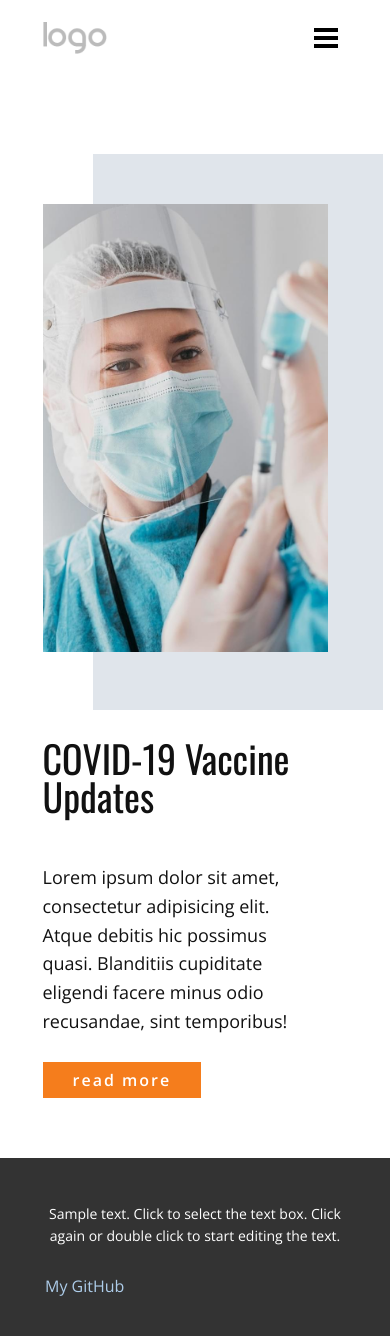
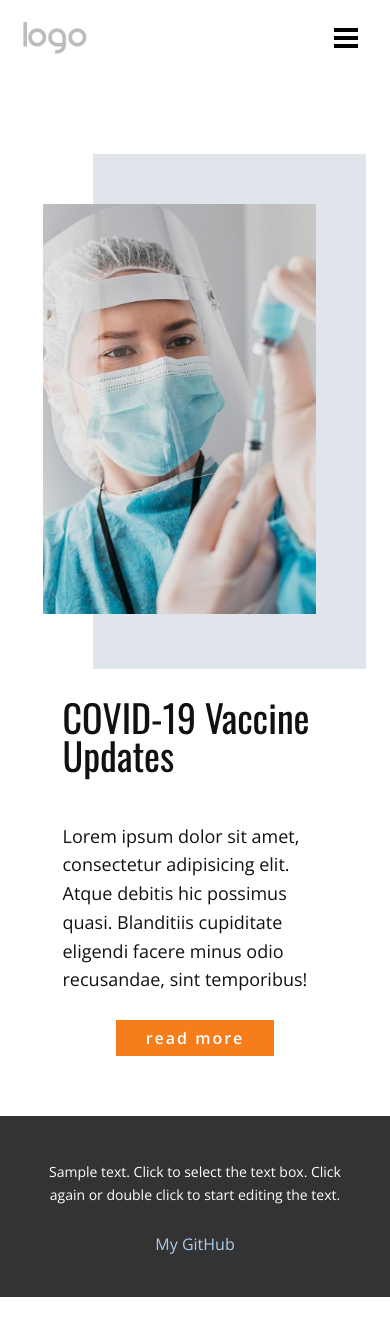
Before and after one commit to Vladimir-github-account/covid-19, a React (Create React App) app: page / in a window 390 px wide. Shown: the top 1336 px of the page. After the commit the page ends 1297 px from the top, so only its background shows below. Built offline with nearby package versions, Linux system fonts and the light colour scheme.

Commit message:
Create: responsive 576px

```diff
--- /dev/null
+++ b/src/_variables.sass
@@ -0,0 +1,4 @@
+$sm: 576px
+$md: 768px
+$lg: 992px
+$xl: 1200px
--- a/src/components/Button/Button.module.sass
+++ b/src/components/Button/Button.module.sass
@@ -3,7 +3,7 @@
   background-color: #F57D1C
   color: #FFFFFF
   padding: 10px 30px
-  margin: 26px auto 60px 0
+  margin: 26px 0 60px 0
   font-size: 16px
   font-weight: 600
   text-transform: none
--- a/src/components/Footer/Footer.module.sass
+++ b/src/components/Footer/Footer.module.sass
@@ -3,14 +3,15 @@
   max-width: 100%
   background-color: #333333
   padding: 45px
+  text-align: center
 
 .paragraph
+  margin: 0 auto 30px auto
   max-width: 340px
   font-size: 14px
   line-height: 1.6
   text-align: center
   color: #FFFFFF
-  margin-bottom: 30px
 
 .link
   color: #adcce9
--- a/src/components/Header/Header.module.sass
+++ b/src/components/Header/Header.module.sass
@@ -1,11 +1,15 @@
+@import "../../variables"
+
 .logo
   max-width: 64px
   height: 32px
 
-
 .header
   min-width: 100%
   max-width: 100%
-  padding: 22px 42.5px 0 42.5px
+  padding: 22px 22.5px 0 22.5px
   display: flex
   justify-content: space-between
+
+  @media screen and (min-width: $sm)
+    padding: 22px 42.5px 0 42.5px
--- a/src/components/InfoContainer/InfoContainer.module.sass
+++ b/src/components/InfoContainer/InfoContainer.module.sass
@@ -1,5 +1,9 @@
+@import "../../variables"
 .infoContainer
   margin-top: 29px
+  display: flex
+  flex-direction: column
+  align-items: center
 
 .mainHeader
   font-family: Oswald, sans-serif
@@ -7,9 +11,16 @@
   line-height: 2.375rem
   margin-bottom: 48px
   width: 265px
+  @media screen and (min-width: $sm)
+    width: 450px
+    font-size: 3.75rem
+    line-height: 3.75rem
 
 .info
   font-size: 18px
   line-height: 1.6
   width: 265px
   max-width: 100%
+  @media screen and (min-width: $sm)
+    align-self: flex-start
+    width: 360px
--- a/src/components/Main/Main.module.sass
+++ b/src/components/Main/Main.module.sass
@@ -1,23 +1,30 @@
+@import "../../variables"
+
 .main
   margin-top: 50px
+  width: 100%
 
 .imageContainer
   position: absolute
+  width: 70vw
+  max-width: 457px
+  min-height: 448px
 
 .img
-  max-width: 285px
-  height: 448px
+  max-width: 100%
   position: relative
   top: 50px
-
 
 .gridBg
   margin: 100px 0 0 50px
   grid-template-columns: 1fr
   grid-template-rows: 1fr
 
+.bg
+  margin-left: auto
+  background-color: #E0E5EB
+  width: 70vw
+  height: calc(70vw * 1.5 + 105px)
 
-.bg
-  background-color: #E0E5EB
-  width: 290px
-  height: 556px
+  @media screen and (min-width: $sm)
+  max-height: 786px
```
